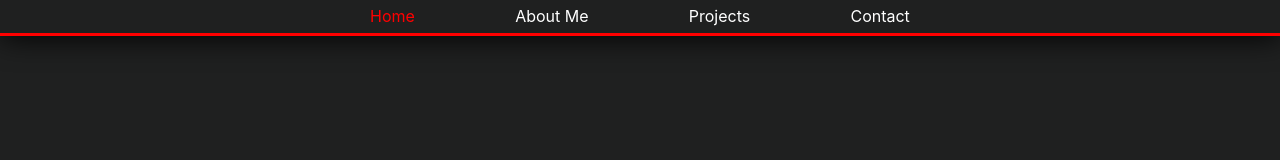
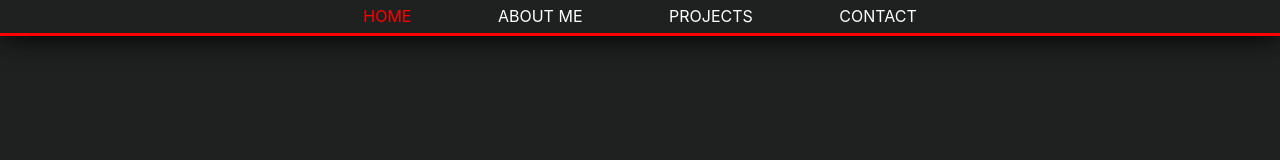
Before and after one commit to KevinKra/Personal_Website, a React (Create React App) app: page / in a window 1280 px wide. Shown: the top 160 px of the page. Built offline with nearby package versions, Linux system fonts and the light colour scheme.

Commit message:
Capitalize nav anchors

```diff
--- a/src/components/NavBar/NavBar.js
+++ b/src/components/NavBar/NavBar.js
@@ -14,27 +14,27 @@ export default function NavBar() {
           offset={-30}
           spy={true}
         >
-          Home
+          HOME
         </Link>
         <Link
           activeClass="active"
           className="nav-link"
           to="AboutMe"
           smooth={true}
-          offset={-107}
+          offset={-50}
           spy={true}
         >
-          About Me
+          ABOUT ME
         </Link>
         <Link
           activeClass="active"
           className="nav-link"
-          to="Projects"
+          to="tab-marker"
           smooth={true}
-          offset={-30}
+          offset={-48}
           spy={true}
         >
-          Projects
+          PROJECTS
         </Link>
         <Link
           activeClass="active"
@@ -44,7 +44,7 @@ export default function NavBar() {
           offset={0}
           spy={true}
         >
-          Contact
+          CONTACT
         </Link>
       </ul>
     </nav>
```
